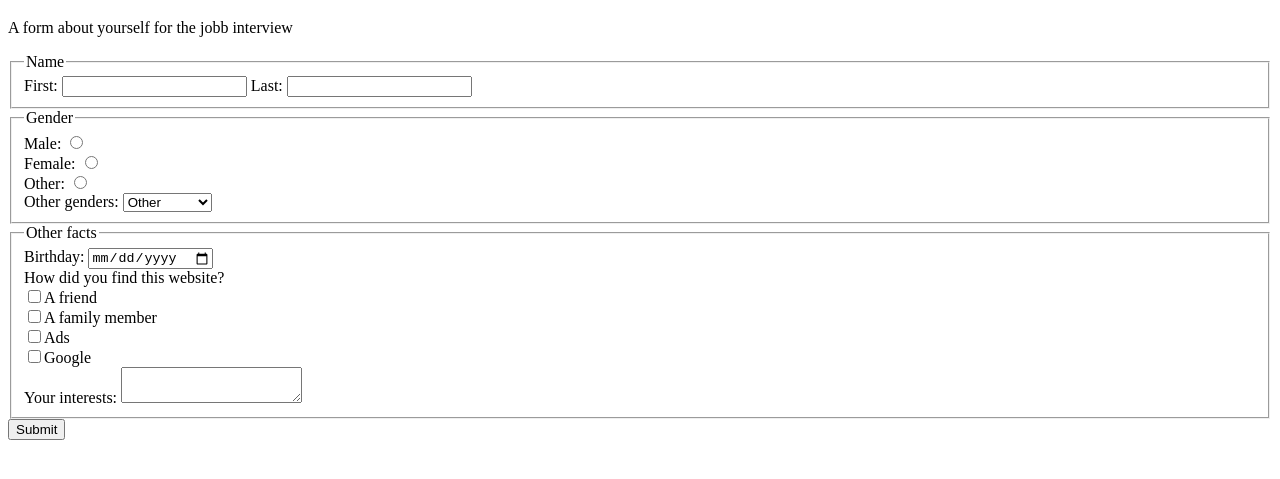
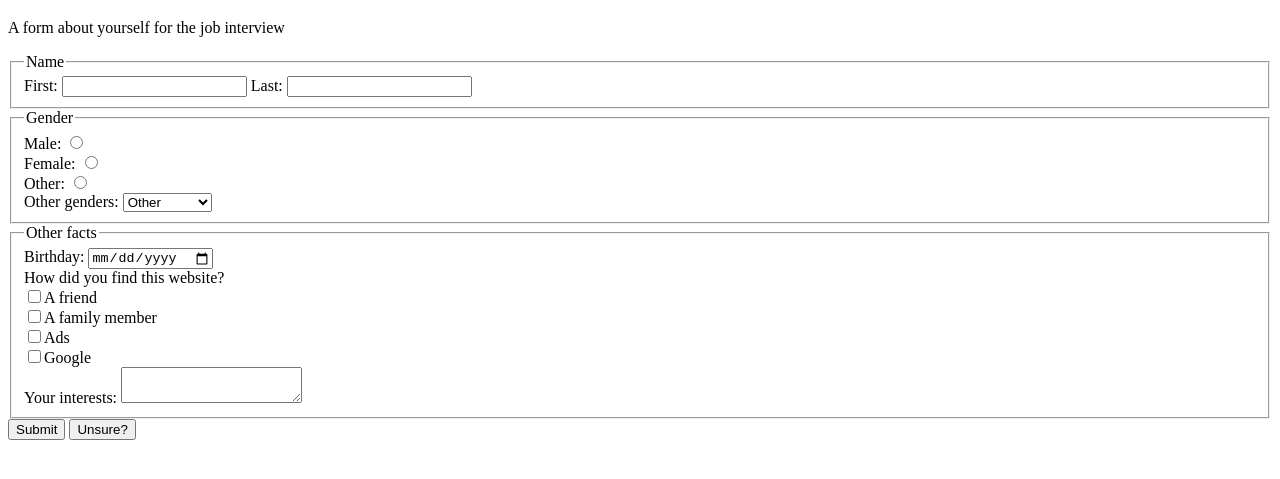
Before and after one commit to hugobacher/html-forms, a plain HTML site: page index.html in a window 1280 px wide. Shown: the part 61-540 px from the top of the page. Drawn offline with Linux system fonts and the light colour scheme.

Commit message:
Added an extra button

```diff
--- a/index.html
+++ b/index.html
@@ -6,7 +6,7 @@
 	</head>
 	<body>
 		<h1>Form</h1>
-		<p>A form about yourself for the jobb interview</p>
+		<p>A form about yourself for the job interview</p>
 		<form action="done.html">
 			<fieldset>
 				<legend>Name</legend>
@@ -53,6 +53,7 @@
 				<textarea id="interests" name="interests"></textarea>
 			</fieldset>
 			<button type="submit">Submit</button>
+			<button type="button" onclick="alert('If you are unsure, send us an email: job@interview.now')">Unsure?</button>
 		</form>
 	</body>
 </html>
```
